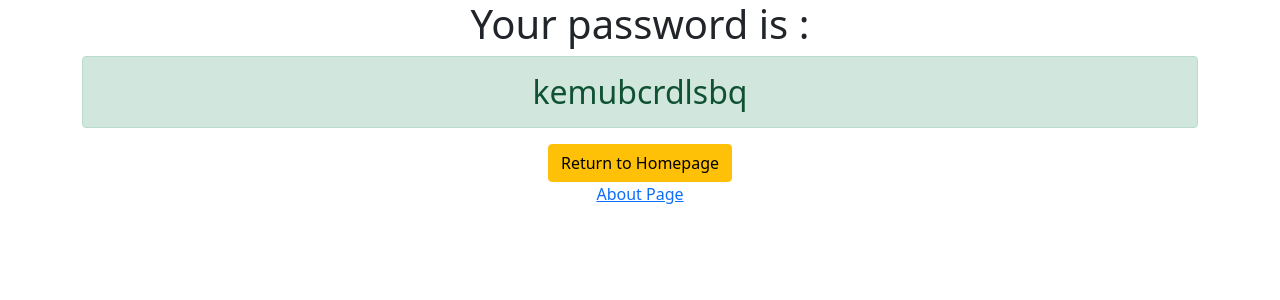
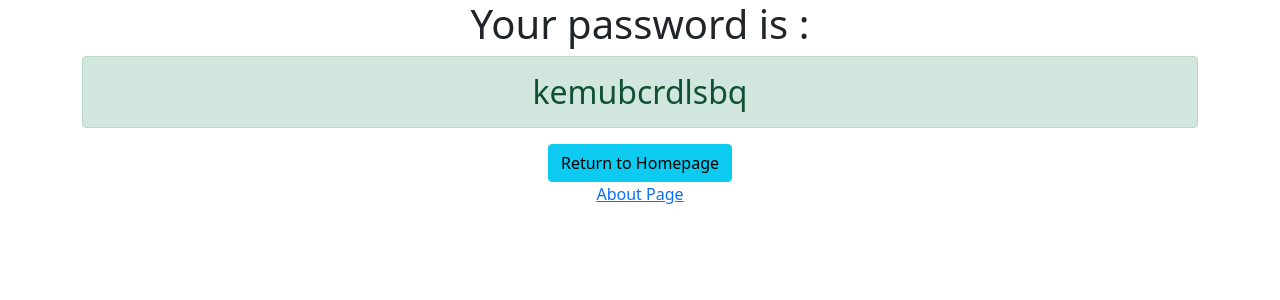
Before and after one commit to edasjk/django-password-generator, a Django app: page /generatedpassword/ in a window 1280 px wide. Shown: the top 300 px of the page. Run offline with Django 4.2, Linux system fonts and the light colour scheme.

Commit message:
03 trecias

```diff
--- a/generator/templates/generator/password.html
+++ b/generator/templates/generator/password.html
@@ -6,7 +6,7 @@
 <h1>Your password is :</h1>
 <h2 class="alert alert-success">{{password}}</h2>
 
-<a href="{%  url 'home' %}" class="btn btn-warning">Return to Homepage</a>
+<a href="{%  url 'home' %}" class="btn btn-info">Return to Homepage</a>
 <br>
 <a href="{%  url 'about' %}">About Page</a>
 
```
